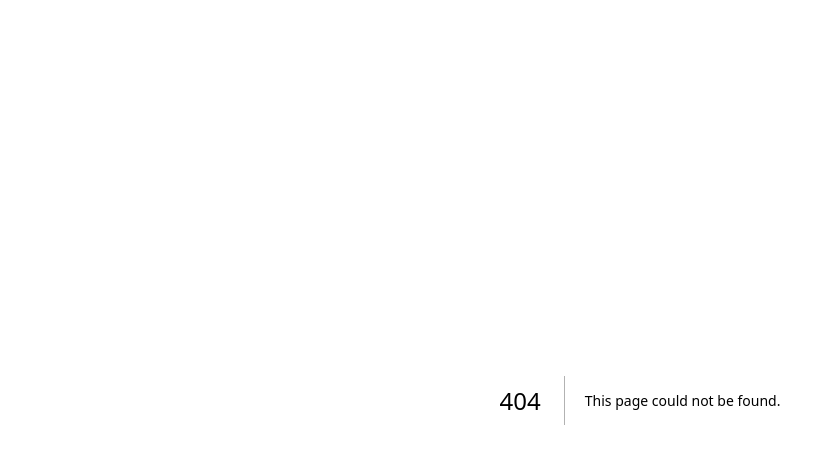
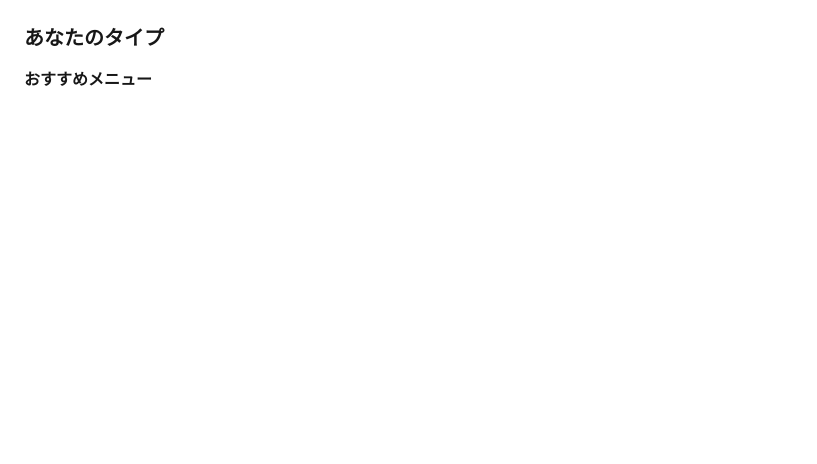
Before and after one commit to y-soliloquy/kintore-pocket-frontend, a Next.js app: page /diagnosis/result in a window 1280 px wide. Before the commit this address had no page. Shown: the top 464 px of the page, without its empty margins (0-817 px from the left). Built offline with nearby package versions, Linux system fonts and the light colour scheme.

Commit message:
診断結果のページ作成

```diff
--- /dev/null
+++ b/src/app/diagnosis/result/page.tsx
@@ -0,0 +1,33 @@
+'use client'
+
+import { useSearchParams } from 'next/navigation'
+
+const typeLabels: Record<string, string> = {
+  A: '筋肥大タイプ',
+  B: '筋出力タイプ',
+  C: '持久力タイプ',
+}
+
+export default function DiagnosisResultPage() {
+  const searchParams = useSearchParams()
+  const types = searchParams.getAll('type') // ?type=A&type=B
+  const recommendations = searchParams.getAll('rec') // ?rec=ピラミッド法
+
+  return (
+    <div className="p-6">
+      <h2 className="text-xl font-bold mb-2">あなたのタイプ</h2>
+      {types.map((t, i) => (
+        <div key={i} className="mb-4">
+          <h3 className="font-semibold">{typeLabels[t] || t}</h3>
+        </div>
+      ))}
+
+      <h3 className="font-semibold mt-4">おすすめメニュー</h3>
+      <ul className="list-disc ml-6 mt-1">
+        {recommendations.map((r, i) => (
+          <li key={i}>{r}</li>
+        ))}
+      </ul>
+    </div>
+  )
+}
```
